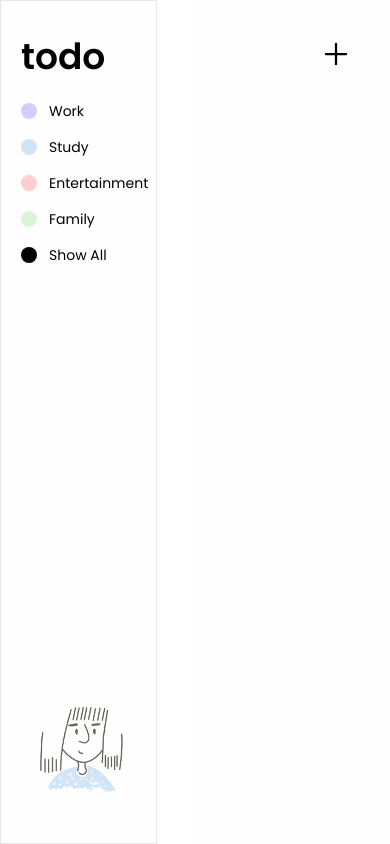
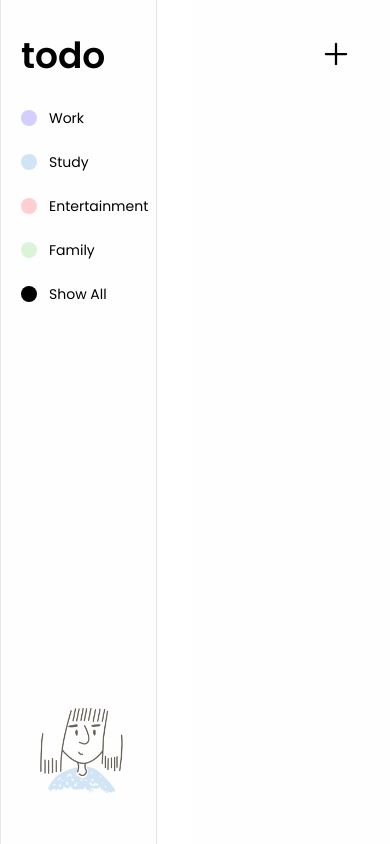
Before and after one commit to Omar10001/todo-app, a React (Vite) app in the folder my-project/: page / in a window 390 px wide. Built offline with nearby package versions, Linux system fonts and the light colour scheme.

Commit message:
fix border

```diff
--- a/my-project/src/components/navBar.jsx
+++ b/my-project/src/components/navBar.jsx
@@ -3,8 +3,8 @@ import TaskImg from '../../../my-project/src/assets/task_img.png'
 
 function NavBar({ category, setTasks, filterItem }) {
   return (
-    <div className="bg-[#fffefe] flex flex-col items-center w-fit md:w-72 min-h-screen  justify-between text-lg py-9 border pl-5 pr-2 md:px-0 ">
-      <div className="flex flex-col gap-4 md:gap-9 ">
+    <div className="bg-[#fffefe] flex flex-col items-center w-fit md:w-72 min-h-screen  justify-between text-lg py-9 border-x pl-5 pr-2 md:px-0 ">
+      <div className="flex flex-col gap-6 md:gap-9 ">
         <span className="font-semibold text-4xl mb-2">todo</span>
         {category.map((caty) => {
           return (
```
